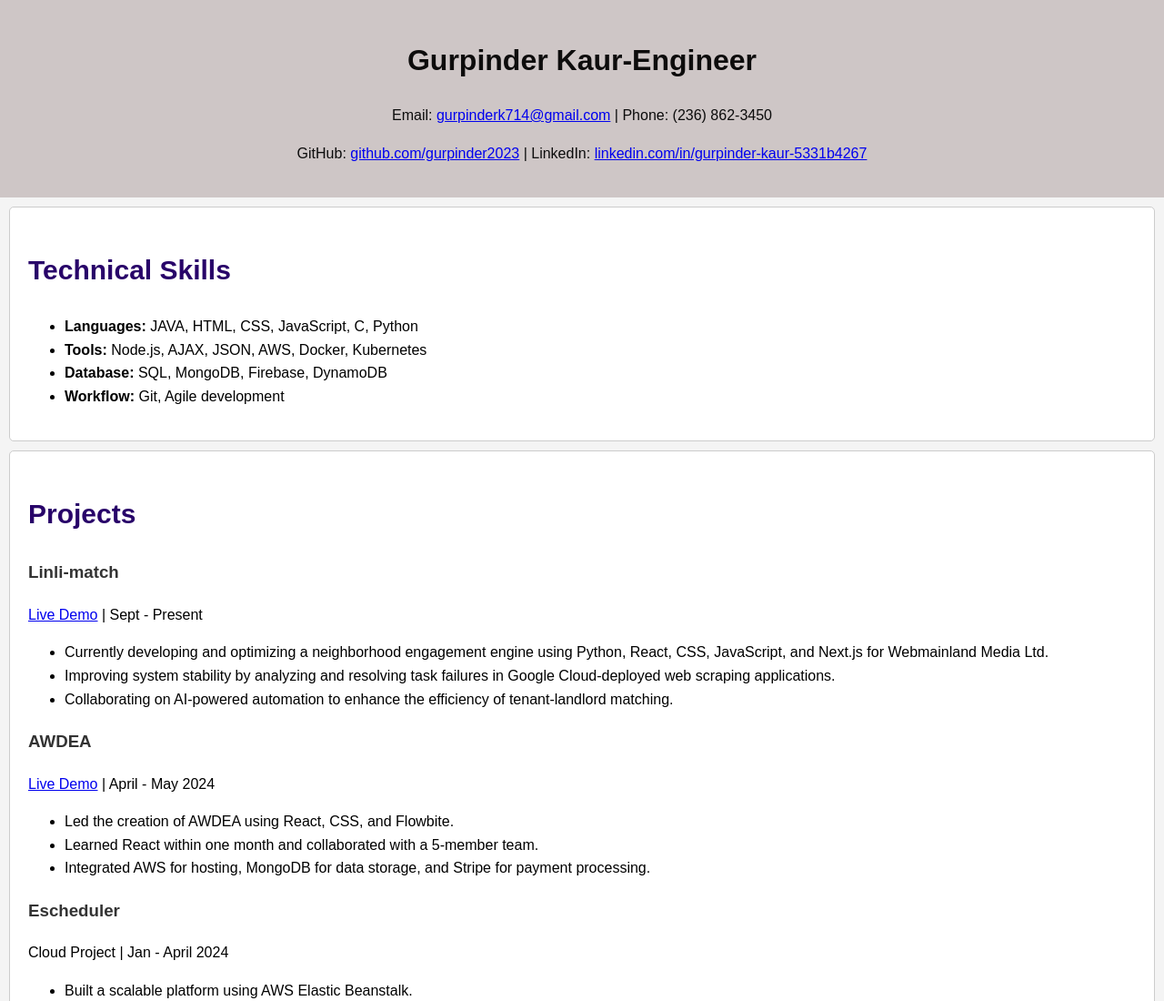
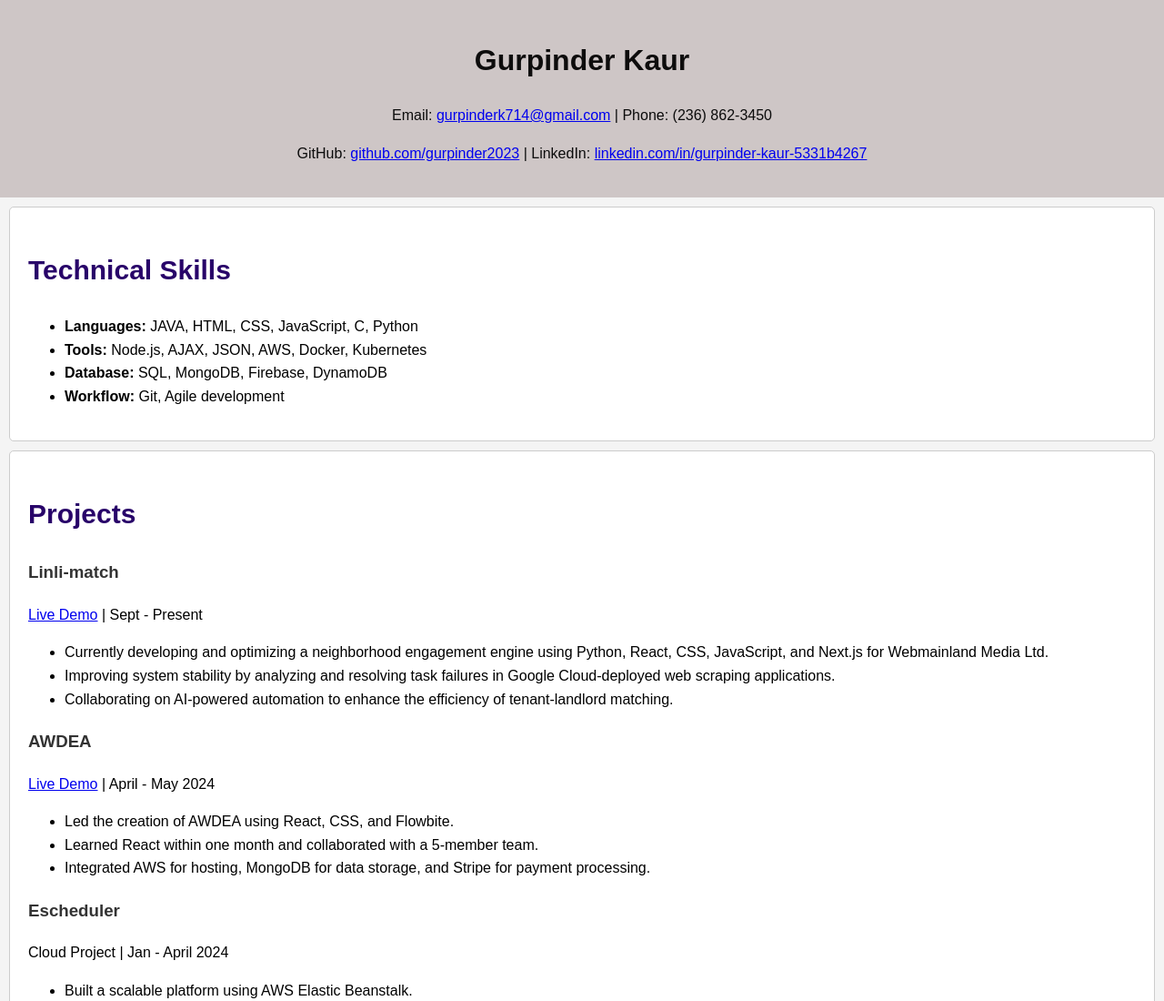
Before and after one commit to gurpinder2023/devops_assignment4, a website: page public/index.html in a window 1280 px wide. Shown: the top 1100 px of the page at 91% size. Drawn offline with Linux system fonts and the light colour scheme.

Commit message:
changed back

```diff
--- a/public/index.html
+++ b/public/index.html
@@ -8,7 +8,7 @@
 </head>
 <body>
     <header>
-        <h1 id="name">Gurpinder Kaur-Engineer</h1>
+        <h1 id="name">Gurpinder Kaur</h1>
 
         <p>Email: <a href="mailto:gurpinderk714@gmail.com">gurpinderk714@gmail.com</a> | Phone: (236) 862-3450</p>
         <p>GitHub: <a href="https://github.com/gurpinder2023" target="_blank">github.com/gurpinder2023</a> | LinkedIn: <a href="https://www.linkedin.com/in/gurpinder-kaur-5331b4267/" target="_blank">linkedin.com/in/gurpinder-kaur-5331b4267</a></p>
```
